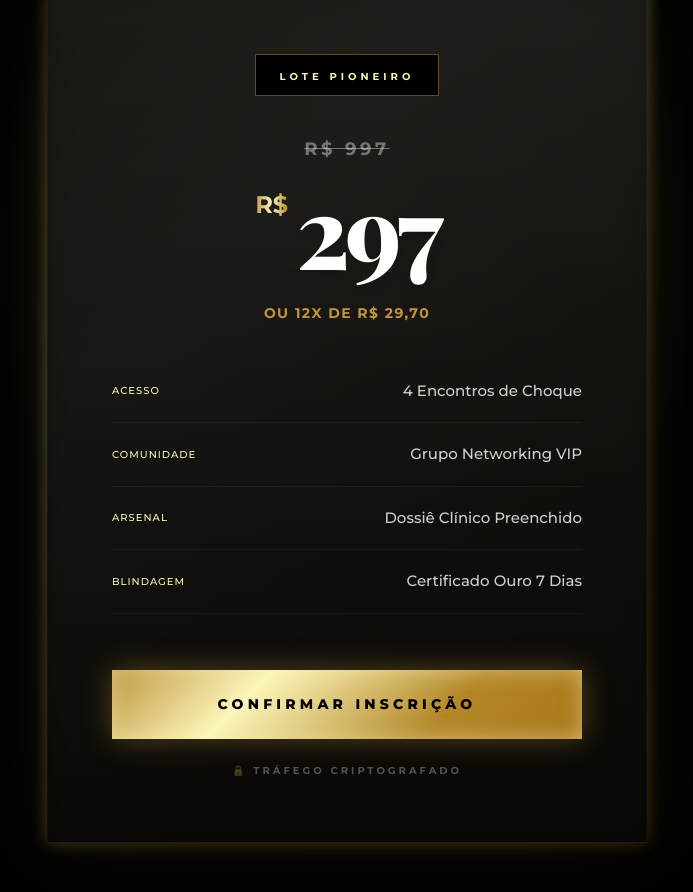
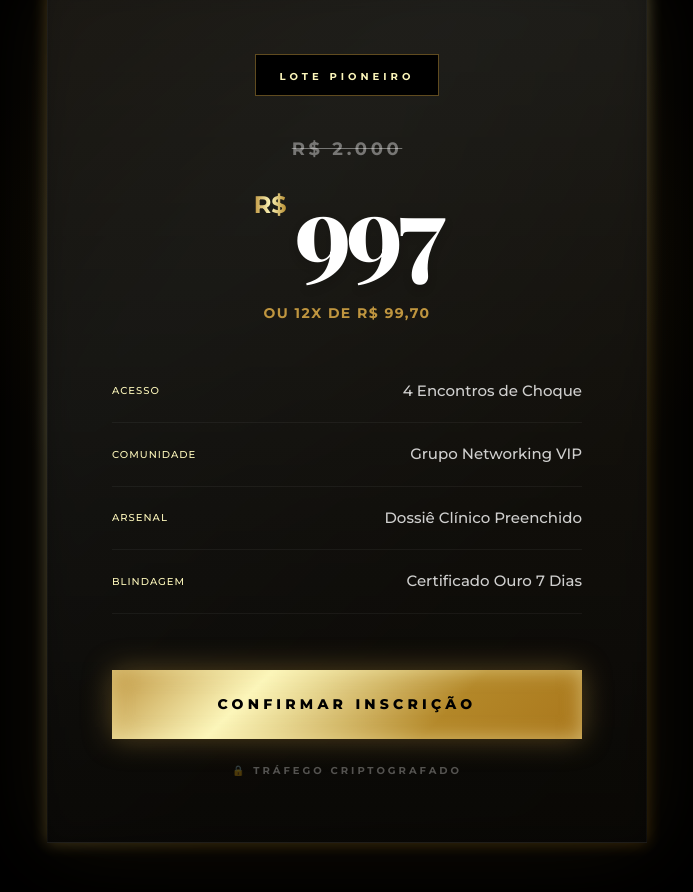
Before and after one commit to YvissonPython/Piercing-360, a React (Vite) app: page / in a window 1280 px wide. Shown: the part 6940-7832 px from the top of the page, without its empty margins (293-986 px from the left). Built offline with nearby package versions, Linux system fonts and the light colour scheme; a web font is replaced by a local one.

Commit message:
feat: Update pricing and image assets
This commit updates the pricing displayed on the page and replaces the placeholder image assets with actual files.

```diff
--- a/src/App.tsx
+++ b/src/App.tsx
@@ -345,12 +345,12 @@ export default function App() {
                   <span className="text-[10px] tracking-[0.4em] uppercase text-[#FCF6BA] font-bold">Lote Pioneiro</span>
                 </div>
 
-                <div className="text-[18px] text-white/40 tracking-[0.2em] line-through mb-4 font-bold">R$ 997</div>
+                <div className="text-[18px] text-white/40 tracking-[0.2em] line-through mb-4 font-bold">R$ 2.000</div>
                 <div className="flex justify-center items-start gap-2 mb-6">
                   <span className="text-[24px] text-finch-gradient font-bold mt-2">R$</span>
-                  <span className="font-serif text-[100px] leading-none font-black text-white tracking-tighter drop-shadow-lg">297</span>
+                  <span className="font-serif text-[100px] leading-none font-black text-white tracking-tighter drop-shadow-lg">997</span>
                 </div>
-                <div className="text-[14px] text-[#BF953F] tracking-widest uppercase font-bold mb-14">Ou 12x de R$ 29,70</div>
+                <div className="text-[14px] text-[#BF953F] tracking-widest uppercase font-bold mb-14">Ou 12x de R$ 99,70</div>
 
                 <div className="text-left mb-14">
                   <ul className="space-y-5">
```
Also changed, not shown: public/aline.jpg (deleted), 1 other file (tests, documents, lock files or other folders).
